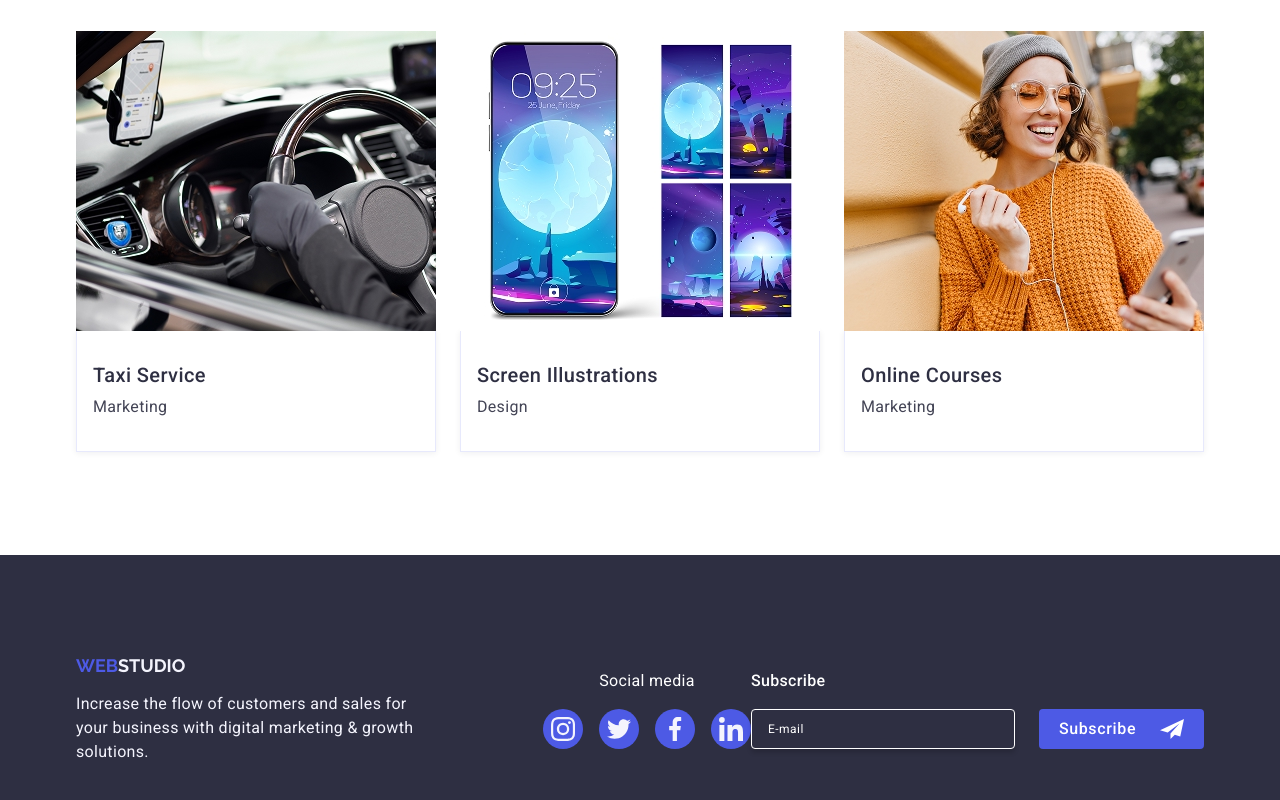
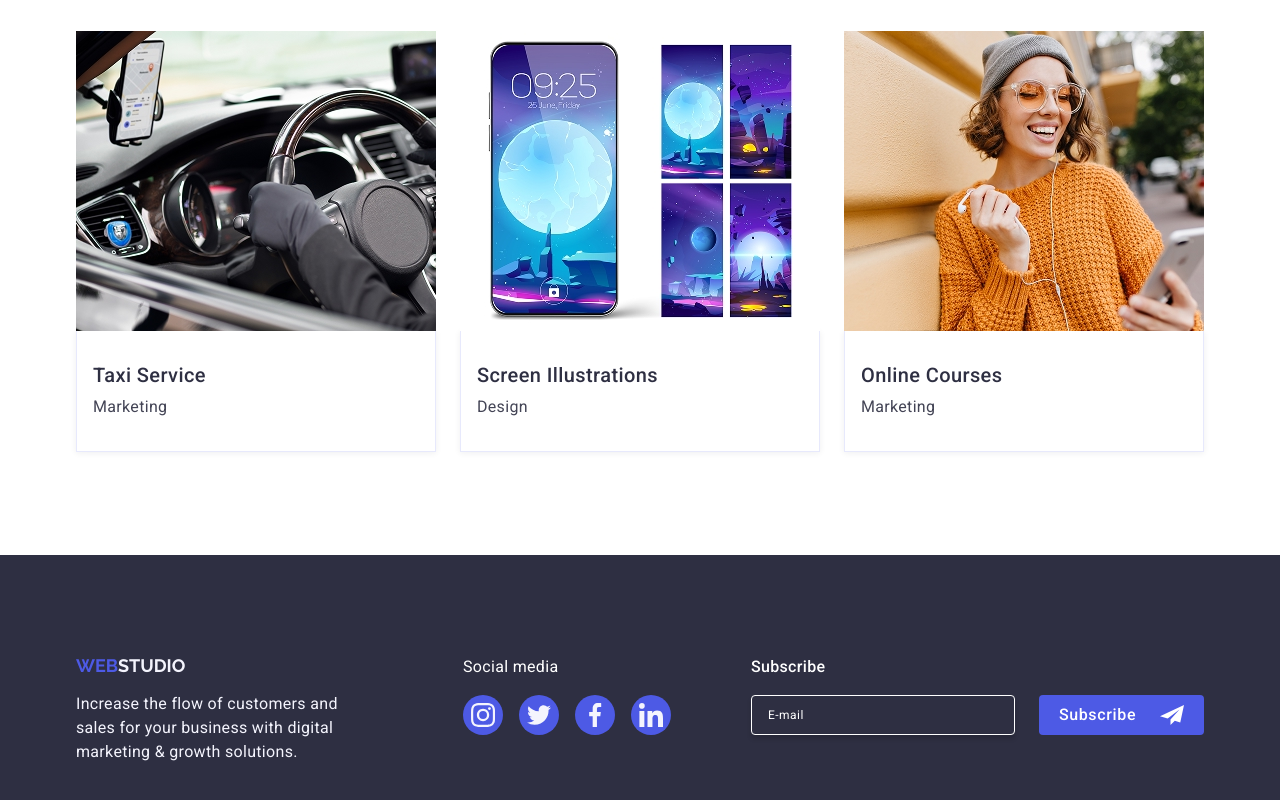
Before and after one commit to IrynaShashkevych28/goit-markup-hw-06, a website: page index.html in a window 1280 px wide. Shown: the part 2317-3117 px from the top of the page. Drawn offline with nearby package versions, Linux system fonts and the light colour scheme.

Commit message:
add a changes

```diff
--- a/css/styles.css
+++ b/css/styles.css
@@ -43,7 +43,7 @@ padding-left: 16px;
 /*tablet*/
 @media screen and (min-width: 768px) {
   .container{
-    max-width: 100%;
+    max-width: 768px;
   }
 }
 
@@ -88,7 +88,6 @@ section {
   align-items: center;
 
 }
-
 .menu {
   display: flex;
   align-items: center;
@@ -732,21 +731,26 @@ font-weight: 500;
 }
 .site-footer .container {
   display: flex;
-  align-items: center;
   text-align: center;
   flex-wrap: wrap;
-  justify-content: center;
+
 
 
 }
 
-@media only screen and (min-width: 768px) and (max-width:1157) {
+@media only screen and (min-width: 768px) and (max-width:1157px) {
    .site-footer .container{
 
-     max-width: 768px;
-  padding-left: 0;
-  padding-right: 0;
-  gap: 67px 24px;
+   max-width: 768px;
+  margin-left: auto;
+  margin-right: auto;
+
+    padding-left: 108px;
+    padding-right: 0;
+
+    gap: 67px 24px;
+
+
 
 
   }
@@ -811,6 +815,7 @@ font-weight: 500;
   font-size: 16px;
   line-height: 1.5;
   letter-spacing: 0.02em;
+  text-align: left;
 }
 @media only screen and (min-width: 768px) and (max-width: 1157px) {
    .footer-paragraph{
@@ -830,11 +835,19 @@ font-weight: 500;
 }
 .social-text-wrapper{
   padding: 72px 40px;
+      display: flex;
+       flex-direction: column;
+    gap: 16px
 }
 @media only screen and (min-width: 768px) {
    .social-text-wrapper{
     padding: 0;
 
+  }
+}
+@media only screen and (min-width: 1158px) {
+   .social-text-wrapper{
+    padding-right: 80px;
   }
 }
 
@@ -843,9 +856,12 @@ font-weight: 500;
   line-height: 1.5;
   letter-spacing: 0.02em;
   color: #ffffff;
-  display: block;
-  margin-bottom: 16px;
 
+}
+@media only screen and (min-width: 768px) {
+   .social-text{
+    text-align: justify;
+  }
 }
 
 .social-media-link {
@@ -868,7 +884,9 @@ font-weight: 500;
   display: block;
 }
 
+.footer-subscribe-form{
 
+}
 
 @media only screen and (min-width: 1158px) {
    .footer-subscribe-form{
@@ -1278,6 +1296,5 @@ letter-spacing: 0.02em;
 }
 .mobile-socials-link{
   display: flex;
-  justify-content: center;
   gap: 40px;
 }
```
